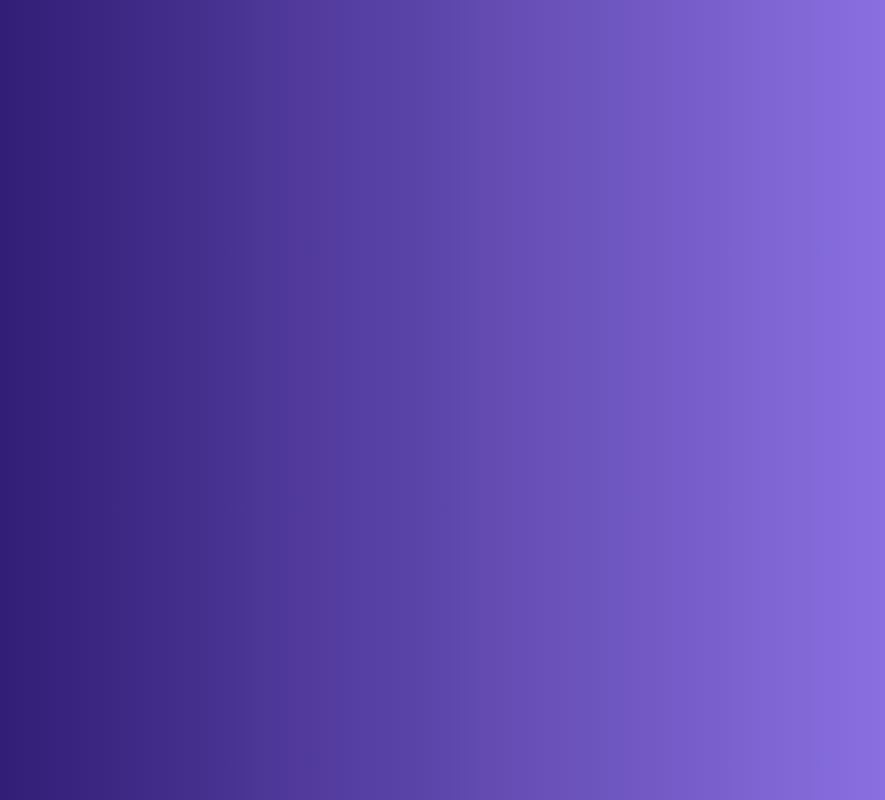
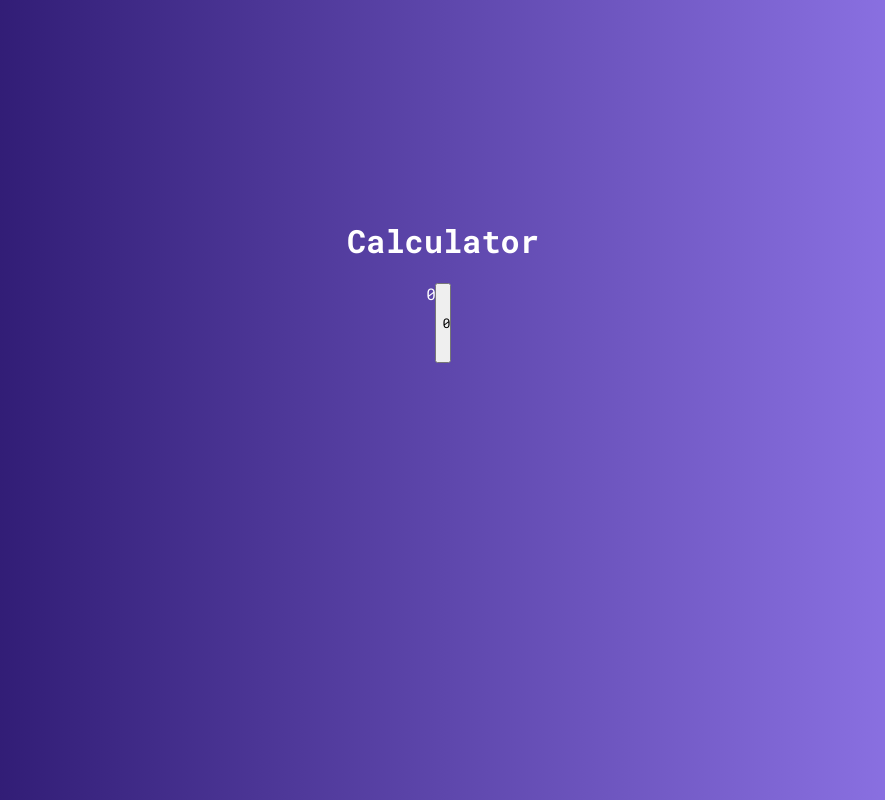
Before and after one commit to ecpieritz/calculator-vue, a Vue app: page / in a window 1280 px wide. Shown: the whole page, without its empty margins (197-1082 px from the left). Built offline with nearby package versions, Linux system fonts and the light colour scheme.

Commit message:
Created Calculator.vue & imported

```diff
--- a/src/App.vue
+++ b/src/App.vue
@@ -1,12 +1,15 @@
 <template>
   <div id="app">
-
+    <h1>Calculator</h1>
+    <Calculator />
   </div>
 </template>
 
 <script>
+import Calculator from './main/Calculator'
+
 export default {
-
+  components: {Calculator}
 }
 </script>
 
--- /dev/null
+++ b/src/main/Calculator.vue
@@ -0,0 +1,28 @@
+<template>
+  <div class="calculator">
+    <Display/>
+    <Button/>
+  </div>
+</template>
+
+<script>
+import Display from "../components/Display"
+import Button from "../components/Button"
+
+export default {
+  components:{Display, Button}
+}
+</script>
+
+<style>
+.calculator{
+  height: 320px;
+  widows: 235px;
+  border-radius: 5px;
+  overflow: hidden;
+
+  display: grid;
+  grid-template-columns: repeat(4, 25%);
+  grid-template-rows: 1fr 48px 48px 48px 48px 48px;
+}
+</style>
```
